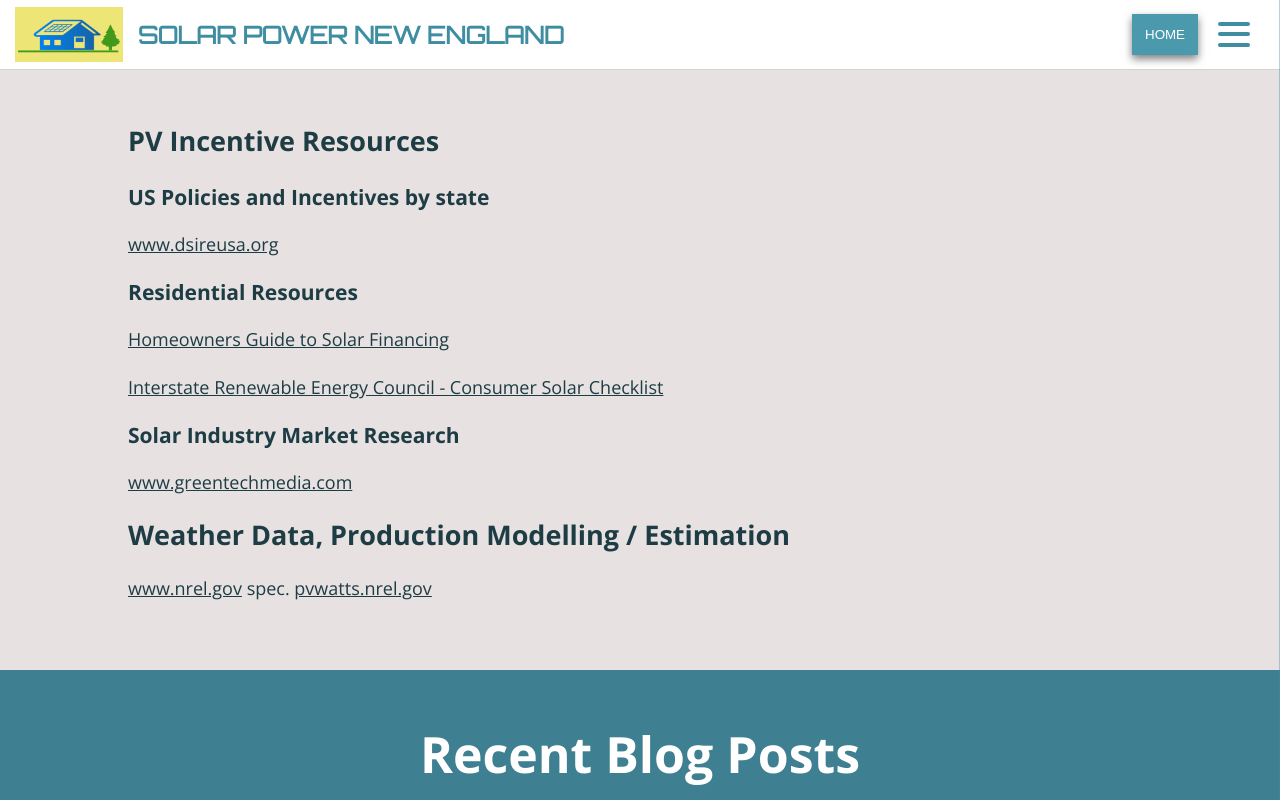
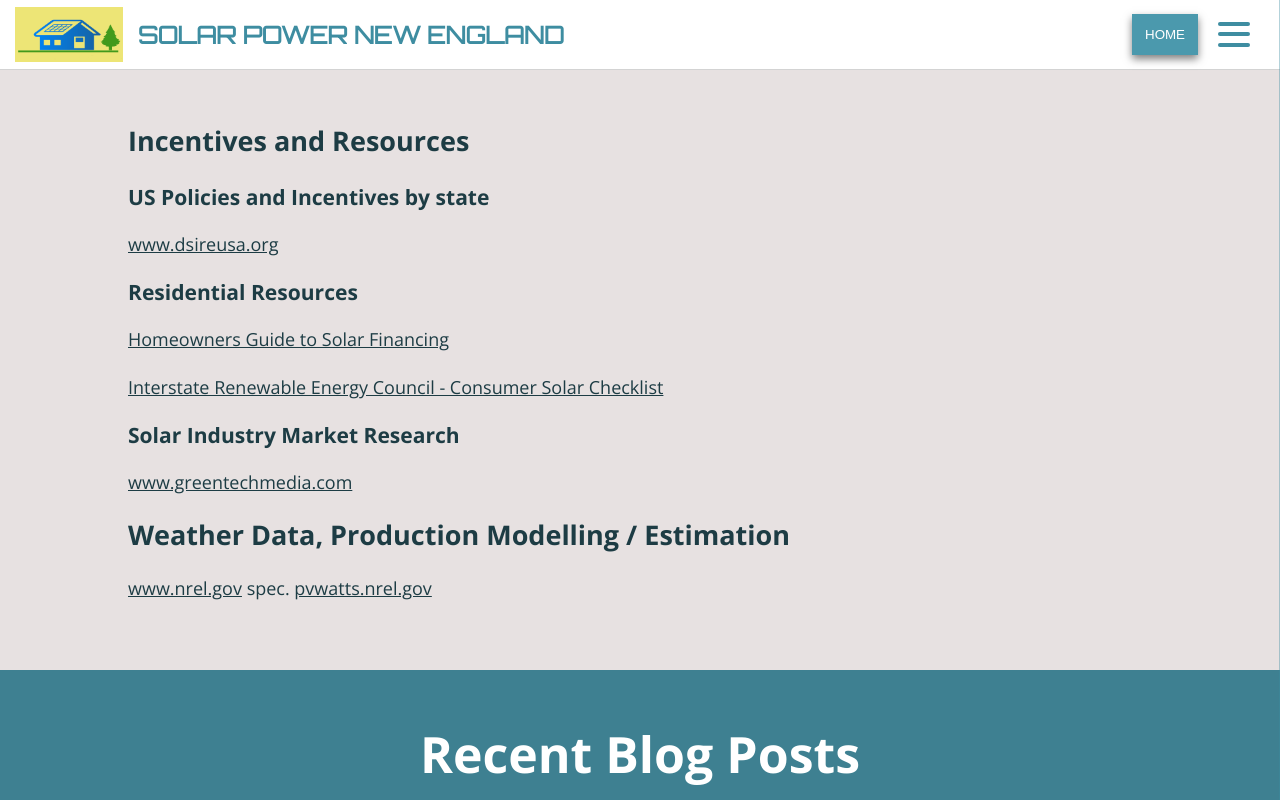
Before and after one commit to robitaille1/solar-ne, a React (Create React App) app: page /resources in a window 1280 px wide. Shown: the top 800 px of the page. Built offline with nearby package versions, Linux system fonts and the light colour scheme.

Commit message:
changed copy for resources

```diff
--- a/src/components/ResourcesSection/ResourcesSection.js
+++ b/src/components/ResourcesSection/ResourcesSection.js
@@ -2,7 +2,7 @@ import React from "react";
 
 const resourcesSection = () => (
   <>
-    <h2>PV Incentive Resources</h2>
+    <h2>Incentives and Resources</h2>
     <h3>US Policies and Incentives by state</h3>
     <a
       href="https://www.dsireusa.org"
```
Also changed, not shown: src/components/AboutSection/AboutSection.js (+0 -48 lines).
